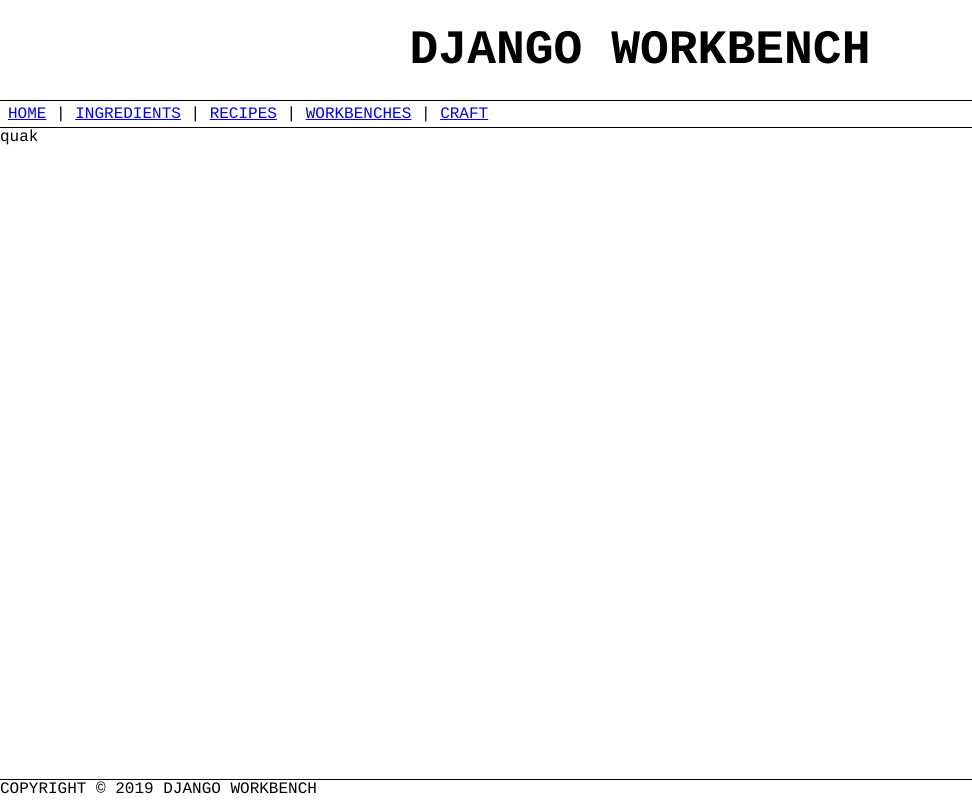
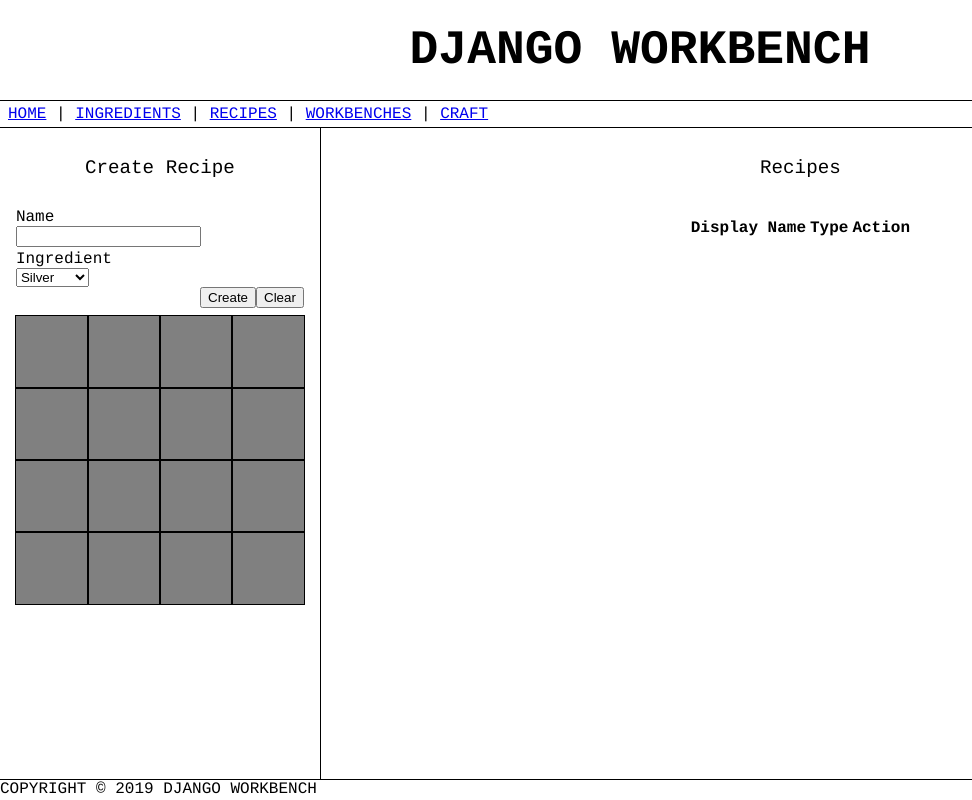
Before and after one commit to italrr/DjangoWorkbench, a Django app: page /workbench/recipes/ in a window 1280 px wide. Shown: the whole page, without its empty margins (0-972 px from the left). Run offline with Django 3.2, Linux system fonts and the light colour scheme; data comes from the database, SQL or seed files in the repository; both versions use the stored data as it was after the commit; lists and menus that the app fills with data are empty.

Commit message:
Finished grid system

```diff
--- a/WorkbenchApp/static/css/recipes.css
+++ b/WorkbenchApp/static/css/recipes.css
@@ -4,3 +4,53 @@
     height: 100%;
     display: flex;
 }
+
+.wb-reci-left-bar {
+    flex: 0.25;
+    border-right: 1px solid black;
+}
+
+.wb-reci-right-bar {
+    flex: 0.75;
+}
+
+.wb-reci-section-title {
+    display:flex;
+    width:100%;
+    line-height:80px;
+    font-size:1.2em;
+}
+
+.wb-reci-inner-section {
+    width: 100%;
+    display: flex;
+}
+
+
+/* CREATE INGREDIENT */
+.wb-reci-create-body {
+    min-width: 300px;
+}
+
+.wb-reci-create-form{
+    max-width: 300px;
+    margin-bottom: 16px;
+}
+
+.wb-reci-success-msg {
+    color: green;
+}
+
+.wb-reci-failure-msg {
+    color: red;
+}
+
+.wb-reci-create-topbar {
+    width: 100%;
+    margin-bottom: 0.5em;
+}
+
+.wb-reci-create-topbar-buttons {
+    width: 100%;
+    display:flex;
+}
--- a/WorkbenchApp/static/js/Grid.js
+++ b/WorkbenchApp/static/js/Grid.js
@@ -1,10 +1,174 @@
 
+// Avoid colliding ids (far from certain, but practical enough for testing)
+randomSeedInit = 2048;
+lastId = Math.round(Math.random() * randomSeedInit)
 
+/*
 
-function buildGrid(width, height, fill_width = -1){
+    GRID
+    By Italo Russo
+
+*/
+
+function buildGrid(width, height, pixel_size = 32, interact = true){
    const grid = [];
    const n = width * height;
    for(let i = 0; i < n; ++i){
-       grid.push(fill_width)
+       grid.push({val: -1, name: '&nbsp;', index: i})
    }
-}
+   const obj = {
+    container: null,
+    width: width,
+    height: height,
+    total: width * height,
+    ps: pixel_size,
+    fontSize: '1.0em',
+    selector: {
+        name: '',
+        val: -1
+    },
+    grid: grid,
+    interact,
+    id: Math.round(Math.random() * randomSeedInit + (++lastId)),
+    setSelector: function(name, id){
+        this.selector = {
+            name,
+            val: id
+        }
+    },
+    setFontSize: function(size){
+        this.fontSize = size;
+        this.rerender();
+    },
+    attach:  function(container){
+        this.clean();
+        this.container = container;
+    },
+    getCoorsFromIndex: function(index){
+        return {
+            x: index % this.width,
+            y: Math.floor(index / this.width)
+        }
+    },
+    getIndexFromCoors: function(x, y){
+        return x + y * this.height;
+    },
+    // fast and accurate enough
+    getDistance: function(x1, y1, x2, y2){
+        return (x1-x2)*(x1-x2) + (y1-y2) * (y1-y2);
+    },
+    /*
+        My approach for recipes would be to get the distance between
+        each slot using √ a2 + b2 but not squared (to avoid decimals)
+    */
+    getCurrentFormula: function(){
+        const formula = [];
+        const occupiedSlot = [];
+        for(let i = 0; i < this.total; ++i){
+            const slot = this.grid[i];
+            if(slot.val != -1){
+                occupiedSlot.push(slot)
+            }
+        }
+        for(let i = 0; i < occupiedSlot.length; ++i){
+            const slot = occupiedSlot[i];
+            sCoors = this.getCoorsFromIndex(slot.index);
+            if(formula.length == 0){
+                formula.push(Object.assign({}, { dist: 0, ...slot, ...sCoors }));
+                continue;
+            }
+            const lastSlot = occupiedSlot[i-1];
+            lsCoors = this.getCoorsFromIndex(lastSlot.index);
+            formula.push(Object.assign({}, { dist: this.getDistance(sCoors.x, sCoors.y, lsCoors.x, lsCoors.y), ...slot, ...sCoors }));
+        }
+        return {
+            formula,
+            total: occupiedSlot.length
+        }
+    },
+    // so, to check wether the formula is valid we'll do a simple heuristic
+    // of comparing each slot's val and dist
+    checkFormula: function(formula, currentFormula = this.getCurrentFormula()){
+        if(currentFormula.total != formula.total){
+            return false;
+        }
+        for(let i = 0; i < currentFormula.length; ++i){
+            const cf = currentFormula[i];
+            const f = formula[i];
+            if(cf.dist != f.dist || cf.val != f.val){
+                return false;
+            }
+        }
+        return true;
+    },
+    render: function(){
+        const me = this;
+        if(!me.container){
+            console.log("GRID: failed to render: there's no container attached.")
+            return;
+        }
+        // create base
+        const base = document.createElement("div");
+        base.style.display = "inline-block";
+        base.style.width = this.width * this.ps;
+        base.style.height = this.height * this.ps;
+        base.style.backgroundColor = "grey";
+        // add slots
+        for(let i = 0; i < this.total; ++i){
+            const _slot = this.grid[i];
+            const slot = document.createElement("div");
+            slot.style.display = "inline-block";
+            slot.style.width = this.ps;
+            slot.style.height = this.ps;
+            slot.style.backgroundColor = _slot.val == -1 ? "transparent" : "lightgrey";
+            slot.style.lineHeight = this.ps+"px";
+            slot.style.textAlign = "center";
+            slot.style.outline = "1px solid black"
+            slot.innerHTML = "<div style=\"display:inline-block; font-size:"+this.fontSize+";\">"+_slot.name+"</div>";
+            slot.onclick = function(){
+                if(!me.interact){
+                    return
+                }
+                _slot.name = _slot.val != -1 ? '&nbsp;' : me.selector.name;
+                _slot.val = _slot.val != -1 ? -1 : me.selector.val;
+                me.rerender();
+            }
+            base.appendChild(slot);
+        }
+        this.container.appendChild(base);
+    },
+    rerender: function(){
+        if(!this.container){
+            console.log("GRID: failed to rerender: there's no container attached.")
+            return;
+        }
+        this.clean();
+        this.render();
+    },
+    clean: function(){
+        let cont = this.container;
+        if(!cont) return;
+        while (cont.firstChild) {
+            cont.removeChild(cont.firstChild);
+        }
+    },
+    clear: function() {
+        for(let i = 0; i < this.total; ++i){
+            grid[i] = {val: -1, name: '&nbsp;', index: i};
+        }
+        this.clean();
+        this.rerender();
+    },
+    init: function(){
+        console.log('GRID: spawned grid ID: '+this.id+' | '+this.width+"x"+this.height+" | pixel size "+this.ps);
+        this.clean();
+        this.render();
+    },
+    stop: function(){
+        this.clean();
+        this.container = null;
+        console.log('GRID: stopped grid ID: '+this.id+'.')
+    }
+   }
+   return obj;
+};
--- a/WorkbenchApp/templates/base.html
+++ b/WorkbenchApp/templates/base.html
@@ -3,7 +3,9 @@
     <head>
         <title>{% block title %}{% endblock %}</title>
         <link rel="stylesheet" href="{% static 'css/base.css' %}">
+        <script src="{% static 'js/grid.js' %}"></script>
         {% block currentstyle %}{% endblock %}
+        {% block currentscript %}{% endblock %}
     </head>
     <body>
         <div class="wb-main">
--- /dev/null
+++ b/WorkbenchApp/templates/recipes/create.html
@@ -0,0 +1,118 @@
+
+{% block currentscript %}
+    <script>
+
+
+        /*
+            Because of the complex nature of this widget, I'll be doing
+            some stuff directly with javascript throughout this view
+        */
+
+        // dirty fix to wait for dom...
+        // can be better
+        const grid = buildGrid(4, 4, 72);
+        setTimeout(function(dwidth, dheight){
+            const div = document.getElementById('RecipeCreateLeftBar')
+            grid.attach(div);
+            grid.init();
+            grid.setFontSize("0.55em");
+        }, 100);
+
+        // fetch ingredients and populate list
+        function fetchIngredients(){
+            const http = new XMLHttpRequest();
+            http.open("GET", '/workbench/ingredients/getAll');
+            http.send();
+            http.onreadystatechange=(e)=>{
+                const select = document.getElementById('RecipeCreateIngredient');
+                json = JSON.parse(http.responseText);
+                if(!select || !json){
+                    console.log("No ingredients")
+                    return;
+                }
+                for(let i = 0; i < json.length; ++i){
+                    select.options[i] = new Option(json[i].name, json[i].id);
+                }
+                grid.setSelector(json[0].name, json[0].id);
+            }
+        }
+
+        function onClear(){
+            grid.clear();
+        }
+
+        // Since we're by-passing django's forms to make this post request
+        // we'll be getting manually the csrftoken from the cookies
+        function getCSRFToken() {
+            var cookieValue = null;
+            if (document.cookie && document.cookie != '') {
+                var cookies = document.cookie.split(';');
+                for (var i = 0; i < cookies.length; i++) {
+                    var cookie = cookies[i];
+                    if (cookie.substring(0, 10) == ('csrftoken' + '=')) {
+                        cookieValue = decodeURIComponent(cookie.substring(10));
+                        break;
+                    }
+                }
+            }
+            return cookieValue;
+        }
+
+        function onCreate(){
+            const formula = grid.getCurrentFormula();
+            const getName = document.getElementById('RecipeCreateTitle');
+            const messageSuccess = document.getElementById('RecipeCreateMessageSuccess');
+            const messageFailure = document.getElementById('RecipeCreateMessageError');
+            console.log(document.cookie)
+            if(!getName.value || getName.value.length < 1){
+                messageFailure.innerHTML = "Name is too short (>=1)";
+                return;
+            }
+            if(formula.total == 0){
+                messageFailure.innerHTML = "Recipe cannot be empty";
+                return;
+            }
+
+            const http = new XMLHttpRequest();
+            http.open("POST", '/workbench/recipes/create');
+            http.setRequestHeader("X-CSRFToken", getCSRFToken());
+            http.send(JSON.stringify({name: name.innerHTML, recipe: formula}));
+            http.onreadystatechange=(e)=>{
+                messageSuccess.innerHTML = "Success!";
+            }
+        }
+
+        function onIngredientChange(){
+            const select = document.getElementById('RecipeCreateIngredient');
+            grid.setSelector(select.options[select.options.selectedIndex].innerHTML, select.value);
+
+
+        }
+
+        fetchIngredients();
+
+    </script>
+{% endblock %}
+
+<div>
+    <!-- TOP BAR -->
+    <div class="wb-reci-create-topbar">
+        <div>
+            <div>Name</div>
+            <input id="RecipeCreateTitle" type="text" name="name">
+        </div>
+        <div style="margin-top:3px;">
+            <div>Ingredient</div>
+            <select onchange="onIngredientChange()" id="RecipeCreateIngredient"></select>
+        </div>
+        <div class="wb-reci-create-topbar-buttons">
+            <div style="flex:1;"></div>
+            <button onclick="onCreate()">Create</button>
+            <button onclick="onClear()">Clear</button>
+        </div>
+    </div>
+    <!-- GRID -->
+    <div id="RecipeCreateLeftBar"></div>
+    <div class="wb-reci-success-msg" id="RecipeCreateMessageSuccess"></div>
+    <div class="wb-reci-failure-msg" id="RecipeCreateMessageError"></div>
+</div>
--- a/WorkbenchApp/templates/recipes/recipes.html
+++ b/WorkbenchApp/templates/recipes/recipes.html
@@ -8,6 +8,33 @@
 
 {% block content %}
     <div class="wb-reci-main">
-        quak
+        <!-- ADD RECIPE SECTION -->
+        <div class="wb-reci-left-bar">
+            <!-- SECTION TITLE -->
+            <div class="wb-reci-section-title">
+                <div style="flex:1;"></div>
+                <span>Create Recipe</span>
+                <div style="flex:1;"></div>
+            </div>
+            <div class="wb-reci-inner-section">
+                <div style="flex:1;"></div>
+                {% include "recipes/create.html" %}
+                <div style="flex:1;"></div>
+            </div>
+        </div>
+        <!-- RECIPE LIST SECTION -->
+        <div class="wb-reci-right-bar">
+            <!-- SECTION TITLE -->
+            <div class="wb-reci-section-title">
+                <div style="flex:1;"></div>
+                <span>Recipes</span>
+                <div style="flex:1;"></div>
+            </div>
+            <div class="wb-reci-inner-section">
+                <div style="flex:1;"></div>
+                {% include "ingredients/list.html" %}
+                <div style="flex:1;"></div>
+            </div>
+        </div>
     </div>
 {% endblock %}
--- a/WorkbenchApp/urls.py
+++ b/WorkbenchApp/urls.py
@@ -7,6 +7,10 @@
     # Ingredients
     path('ingredients/', views.ViewIngredients, name='ViewIngredients'),
     path('ingredients/delete', views.DeleteIngredients, name='DeleteIngredients'),
+    path('ingredients/getAll', views.GetAllIngredients, name='GetAllIngredients'),
     # Recipes
-    path('recipes/', views.ViewRecipes, name='ViewRecipes')
+    path('recipes/', views.ViewRecipes, name='ViewRecipes'),
+    path('recipes/create', views.CreateRecipe, name='CreateRecipe')
+
+
 ]
--- a/WorkbenchApp/views.py
+++ b/WorkbenchApp/views.py
@@ -1,7 +1,9 @@
-from django.http import HttpResponse, HttpResponseRedirect
+from django.http import HttpResponse, HttpResponseRedirect, JsonResponse
 from django.shortcuts import render
+from django.core import serializers
+import json
 
-from .models import Ingredient
+from .models import Ingredient, RecipeIngredient, Recipe
 
 from .forms import IngredientCreateForm, IngredientDeleteForm
 
@@ -28,8 +30,10 @@
 
     return render(request, 'ingredients/ingredients.html', context)
 
+def GetAllIngredients(request):
+    return JsonResponse(list(Ingredient.objects.all().values()), safe=False)
+
 def DeleteIngredients(request):
-    print(request)
     if request.method == 'POST':
         form = IngredientDeleteForm(request.POST)
         if form.is_valid():
@@ -39,3 +43,17 @@
 # RECIPES
 def ViewRecipes(request):
     return render(request, 'recipes/recipes.html')
+
+def CreateRecipe(request):
+    obj = json.loads(request.body.decode('utf-8'))
+    recipe = obj['recipe']['formula']
+    total = obj['recipe']['total']
+
+    for i in range(len(recipe)):
+        slot = recipe[i]
+        recipeIng = RecipeIngredient(ingredient=slot.id, dist=slot.dist)
+        recipeIng.save()
+
+
+
+    return HttpResponse("SUCCESS!")
```
Also changed, not shown: WorkbenchApp/models.py (+9 -0 lines), WorkbenchApp/migrations/0003_recipe_recipeingredient.py (added), db.sqlite3.
